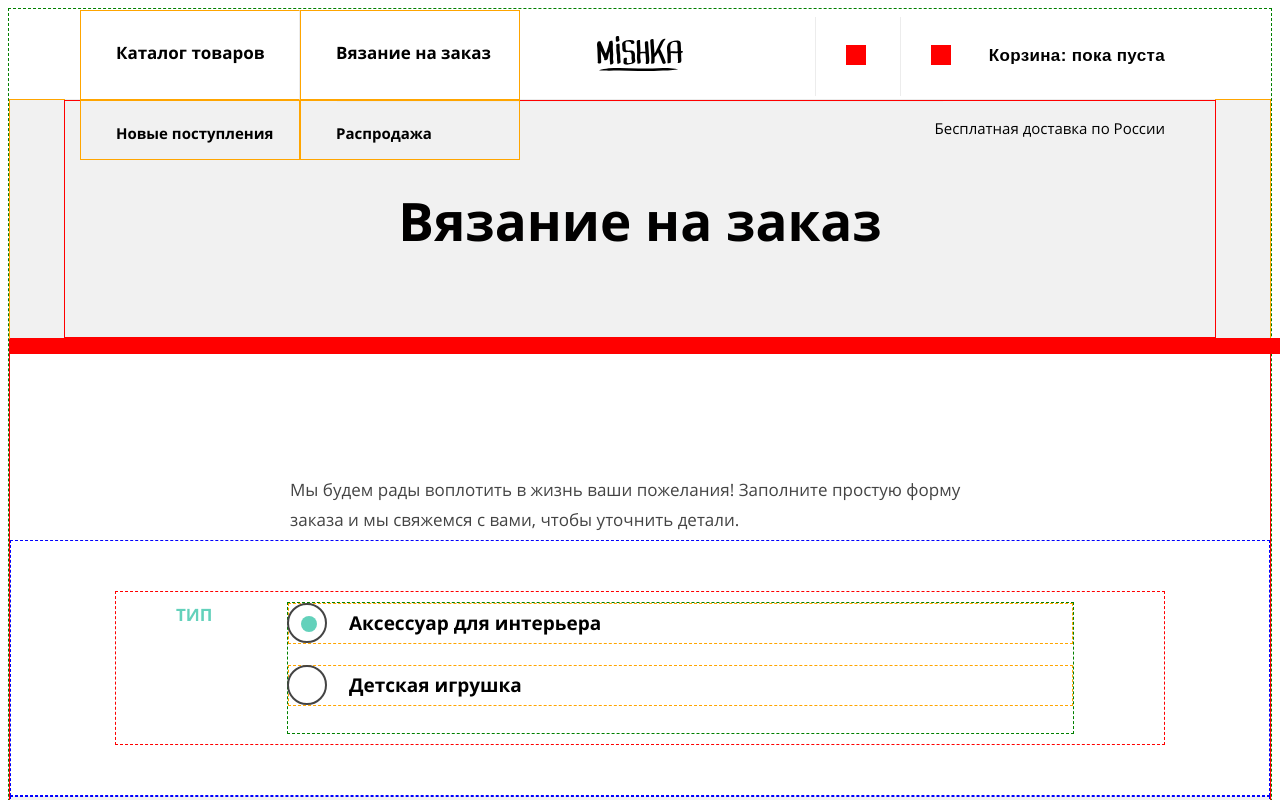
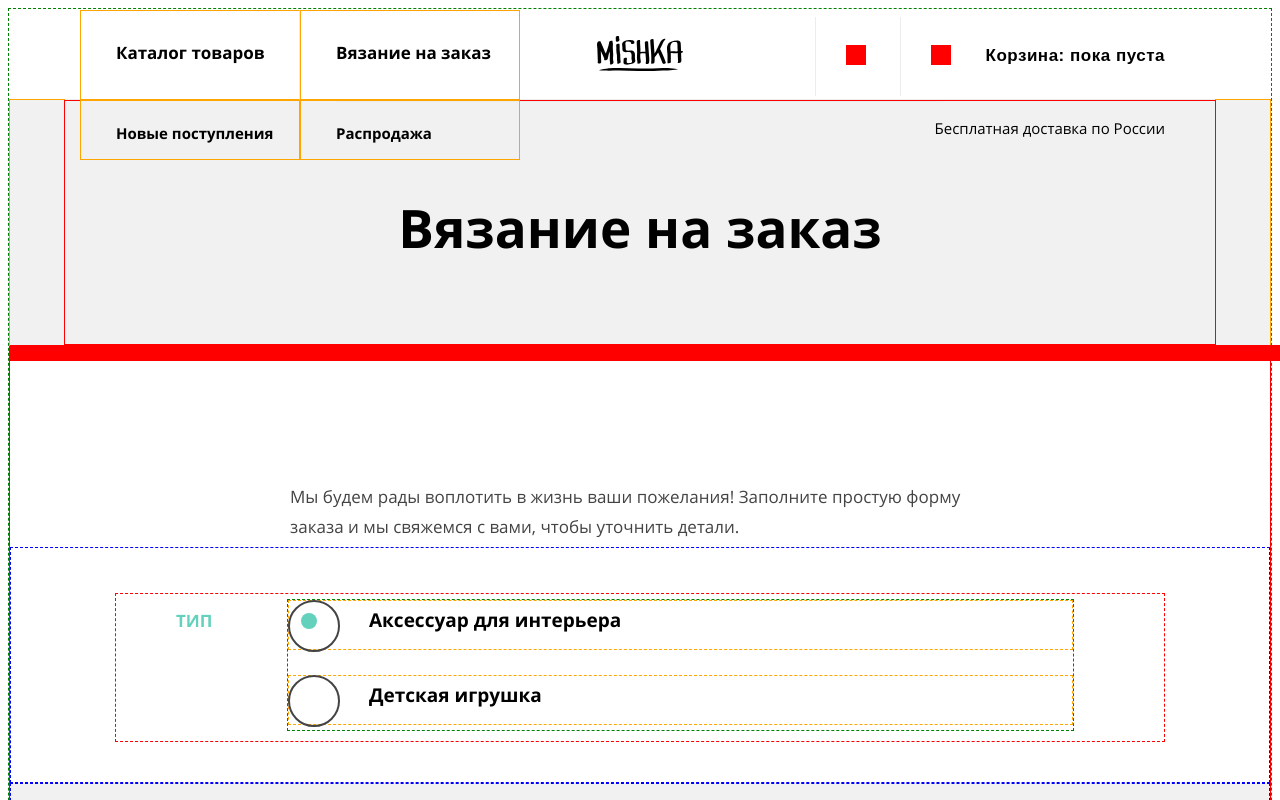
Before and after one commit to DimitriAleksandrovic/187460-mishka, a website: page form.html in a window 1280 px wide. Shown: the top 800 px of the page. Drawn offline with nearby package versions, Linux system fonts and the light colour scheme; files that its build step writes are made by us from their sources; files whose address does not match are found by name.

Commit message:
forms tablet

```diff
--- a/sass/blocks/page-footer.scss
+++ b/sass/blocks/page-footer.scss
@@ -75,18 +75,20 @@
 
 @media (min-width: 768px) {
     .page-footer__inner {
-        width: 668px;
+        max-width: 768px;
+        padding-left: 50px;
+        padding-right: 50px;
         display: flex;
         justify-content: space-between;
     }
     .page-footer__logo {
         display: block;
-        background-image: url('../img/logo-mobile.svg');
+        background: url('../img/logo-mobile.svg') 50% 50% no-repeat;
     }
 }
 
 @media (min-width: 1150px) {
     .page-footer__inner {
-        width: 1150px;
+        max-width: 1150px;
     }
 }
--- a/sass/blocks/page-header.scss
+++ b/sass/blocks/page-header.scss
@@ -46,6 +46,15 @@
 }
 
 @media (min-width: 768px) {
+    .page-header {
+        &::after {
+            content: "";
+            position: absolute;
+            width: 100%;
+            height: 13px;
+            background-color: red;
+        }
+    }
     .page-header__inner {
         min-width: 768px;
     }
@@ -54,7 +63,7 @@
         /*margin-top: 80px;*/
         /*padding-left: 135px;
         padding-right: 135px;*/
-        padding-top: 90px;
+        padding-top: 97px;
         padding-bottom: 66px;
         @include font-set(bold,
         43px,
@@ -74,11 +83,7 @@
         /*position: relative;*/
         margin-top: 90px;
         &::after {
-            content: "";
-            position: absolute;
-            width: 100%;
             height: 16px;
-            background-color: red;
         }
     }
     .page-header__inner {
--- a/sass/blocks/user-nav.scss
+++ b/sass/blocks/user-nav.scss
@@ -63,7 +63,7 @@
             max-width: 85px;
         }
         &--cart {
-            letter-spacing: 0.02em;
+            letter-spacing: 0.03em;
             max-width: 265px;
         }
         &:last-child {
--- a/sass/global/order.scss
+++ b/sass/global/order.scss
@@ -195,20 +195,27 @@
         19px,
         left);
     }
-    .order__txt {
-        max-width: 768px;
-        padding-left: 50px;
-        padding-right: 50px;
-    }
     .order__fieldset-inner {
         display: flex;
         max-width: 768px;
         padding-left: 50px;
         padding-right: 50px;
+        padding-top: 5px;
         justify-content: space-between;
+        align-items: baseline;
         &--block {
             display: block;
         }
+    }
+    .order__txt {
+        max-width: 768px;
+        padding-top: 80px;
+        padding-left: 50px;
+        padding-right: 50px;
+        @include font-set(normal,
+        17px,
+        30px,
+        left);
     }
     .order__fieldset-checkbox,
     .order__fieldset-userdata {
@@ -220,8 +227,19 @@
     .order__fieldset-userdata,
     .order__fieldset-comment {
         margin: 0;
-        padding-top: 50px;
-        padding-bottom: 50px;
+        padding-top: 45px;
+        padding-bottom: 40px;
+    }
+    .order__radio {
+        width: 500px;
+        height: 130px;
+        /*margin-top: 5px;*/
+    }
+    .order__radio-field {
+        height: 50px;
+        padding-top: 10px;
+        margin-bottom: 25px;
+        box-sizing: border-box;
     }
     .order__checkbox {
         display: flex;
@@ -229,6 +247,23 @@
         justify-content: space-between;
         min-height: 205px;
         width: 500px;
+    }
+    .order__checkbox-field {
+        width: 240px;
+    }
+    .order__fieldlabel {
+        &--radio,
+        &--checkbox {
+            padding-left: 80px;
+            &::before {
+                content: "";
+                position: absolute;
+                top: -1px;
+                left: -1px;
+                width: 52px;
+                height: 52px;
+            }
+        }
     }
     .order__username-field {
         display: flex;
```
